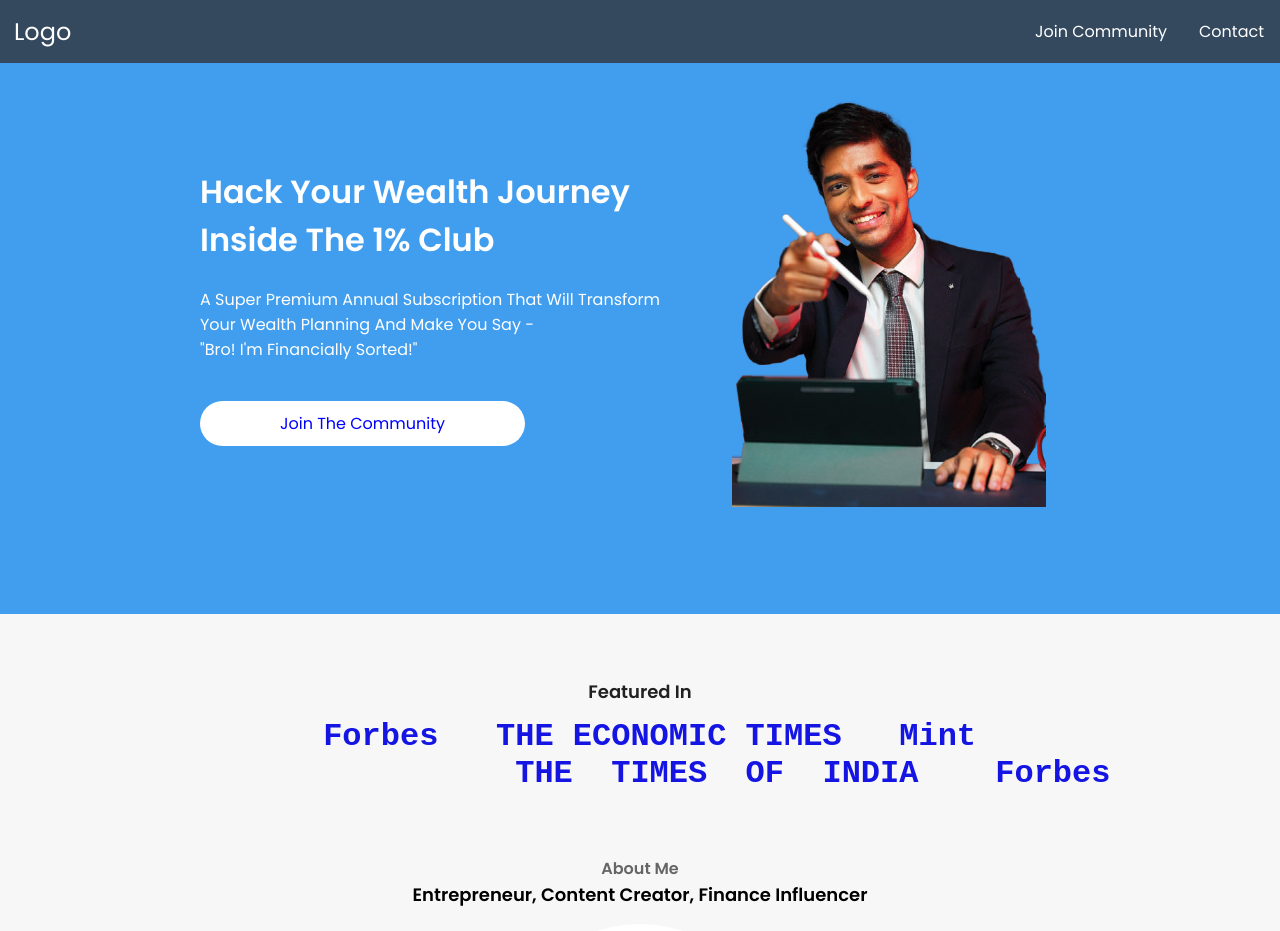
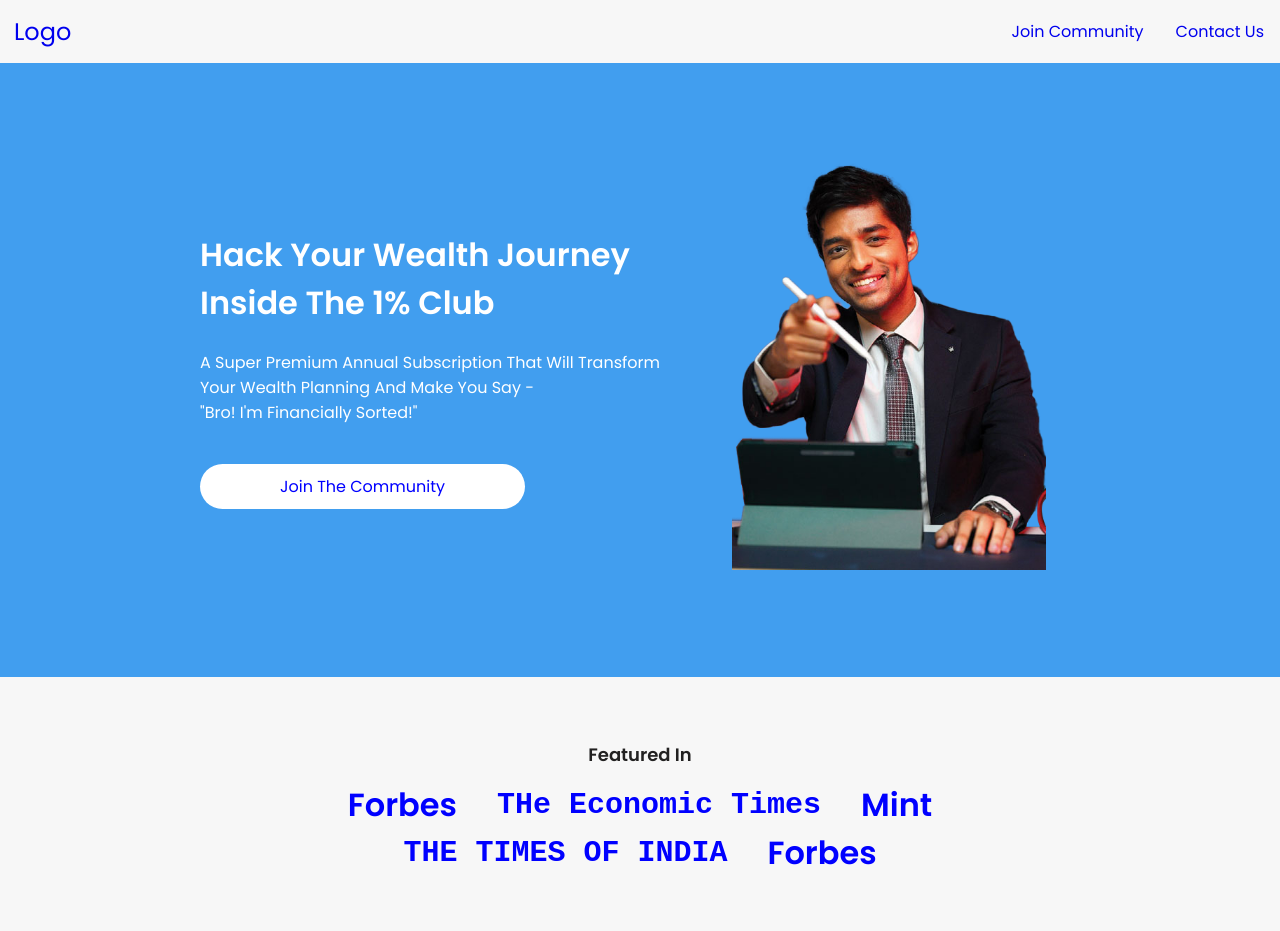
Before and after one commit to bindhukarakavalasa/rigiwebsite, a plain HTML site: page index.html in a window 1280 px wide. Shown: the top 931 px of the page. Drawn offline with Linux system fonts and the light colour scheme.

Commit message:
ui changes

```diff
--- a/index.html
+++ b/index.html
@@ -22,10 +22,10 @@
         <a href="#" class="logo">Logo</a>
         <i class="fa fa-bars toggle"></i>
 
-          <div class="menu" >
+        <div class="menu">
             <ul class="navbar-nav ml-auto">
                 <li class="navbar-item"><a href="#home" class="nav-link">join community</a></li>
-               <li class="navbar-item"><a href="#contact" class="nav-link">contact</a></li>
+                <li class="navbar-item"><a href="#contact" class="nav-link">contact us</a></li>
             </ul>
         </div>
     </div>
@@ -50,8 +50,15 @@
     <div>
         <div class="feature">
             <h4> Featured in </h4>
-            <pre><h1> Forbes   THE ECONOMIC TIMES   mint
-                  THE  TIMES  OF  INDIA    Forbes</h1></pre>
+            <div class="mint" style="display: flex; justify-content: center; align-items: center;">
+                <h1 style="font-weight: bold; color: blue;"><b>Forbes</b></h1>
+                <h2 style="font-weight: 600; color: blue; font-family: 'Courier New', Courier, monospace; margin-left: 40px; margin-right: 40px; font-size: 30px;">THe Economic Times</h2>
+                <h1 style="font-weight: bold; color: blue;" ><b>mint</b></h1>
+            </div>
+            <div class="time" style="display: flex; justify-content: center; align-items: center;">
+                <h2 style="font-weight: 600; color: blue; font-family: 'Courier New', Courier, monospace; margin-right: 40px; font-size: 30px;">THE TIMES OF INDIA</h2>
+                <h1 style="font-weight: bold; color: blue;"><b>Forbes</b></h1>
+            </div>
         </div>
     </div>
 
--- a/style.css
+++ b/style.css
@@ -386,20 +386,12 @@ section{
     display: flex;
     justify-content: space-between;
     align-items: center;
-    background-color: #34495e;
-    color: white;
-    top: 0;
-    position: fixed;
+    color: black;
     width: 100%;
   }
   .logo{
     font-size: 24px;
     margin: 14px;
-    color: white;
-  }
-
-  .navbar a:hover{
-    color: blue;
   }
 
   .menu ul{
@@ -410,15 +402,8 @@ section{
   }
   .menu li a{
     text-decoration: none;
-    color: white;
     padding: 16px;
     display: block;
-  }
-  .menu li:hover{
-    background-color: #48637e;
-  }
-  .menu li a:hover{
-    color: white;
   }
   .toggle{
     position: absolute;
@@ -426,7 +411,6 @@ section{
     right: 16px;
     display: none;
     font-size: 20px;
-    color: white;
   }
   @media (max-width: 768px) {
     .toggle {
```
Lines whose indentation alone changed are shown as unchanged.
